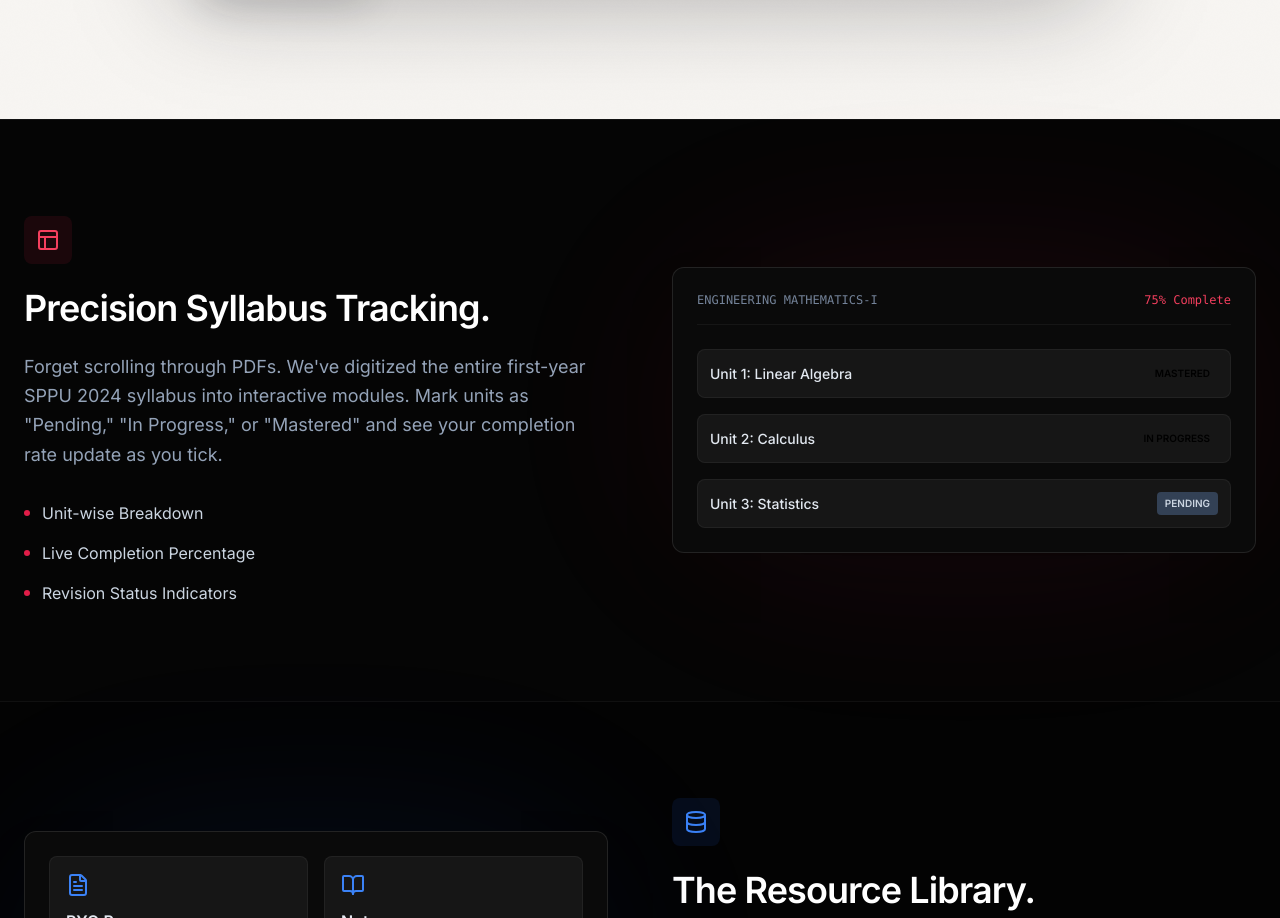
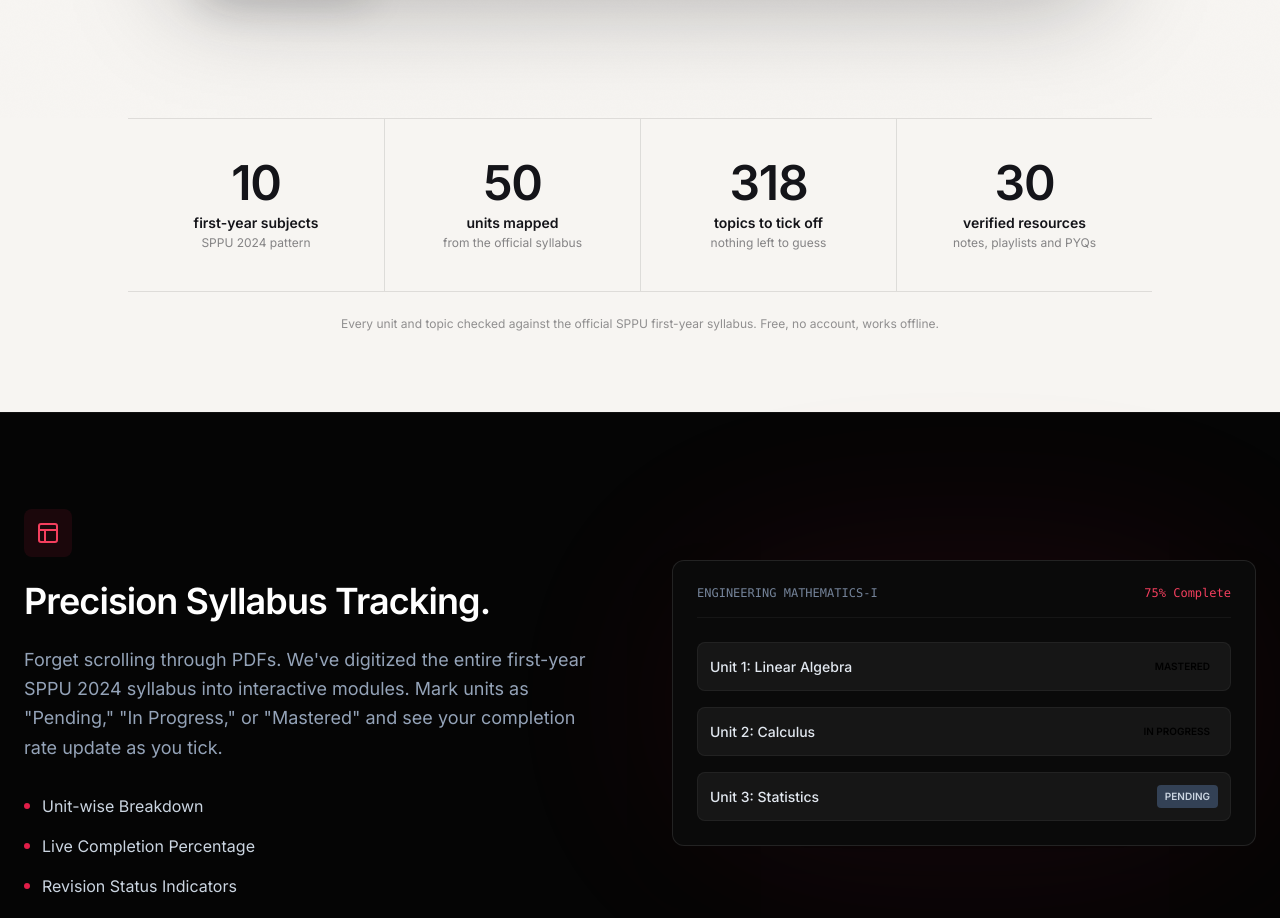
Before and after one commit to manav4u/PrepTracker, a React (Vite) app: page /#/ in a window 1280 px wide. Shown: the part 1485-2403 px from the top of the page. Built offline with nearby package versions, Linux system fonts and the light colour scheme.

Commit message:
Landing rollout 2/7: honest trust strip after hero
Co-authored-by: MaxwithU19 <156198184+MaxwithU19@users.noreply.github.com>

Co-authored-by: MaxwithU19 <156198184+MaxwithU19@users.noreply.github.com>

```diff
--- /dev/null
+++ b/components/landing/TrustStrip.tsx
@@ -0,0 +1,46 @@
+import React from 'react';
+import { motion, useReducedMotion } from 'framer-motion';
+
+const stats = [
+  { value: '10', label: 'first-year subjects', note: 'SPPU 2024 pattern' },
+  { value: '50', label: 'units mapped', note: 'from the official syllabus' },
+  { value: '318', label: 'topics to tick off', note: 'nothing left to guess' },
+  { value: '30', label: 'verified resources', note: 'notes, playlists and PYQs' },
+];
+
+const TrustStrip: React.FC = () => {
+  const reduce = useReducedMotion();
+  return (
+    <section aria-label="What PrepTracker covers" className="relative bg-[#F7F5F2] text-[#141419] px-6 pb-20 -mt-px">
+      <motion.div
+        initial={reduce ? false : { opacity: 0, y: 24 }}
+        whileInView={reduce ? undefined : { opacity: 1, y: 0 }}
+        viewport={{ once: true, margin: '-80px' }}
+        transition={{ type: 'spring', stiffness: 120, damping: 20 }}
+        className="max-w-5xl mx-auto border-y border-black/10"
+      >
+        <div className="grid grid-cols-2 md:grid-cols-4">
+          {stats.map((s, i) => (
+            <motion.div
+              key={s.label}
+              initial={reduce ? false : { opacity: 0, y: 16 }}
+              whileInView={reduce ? undefined : { opacity: 1, y: 0 }}
+              viewport={{ once: true, margin: '-80px' }}
+              transition={{ type: 'spring', stiffness: 140, damping: 20, delay: reduce ? 0 : i * 0.08 }}
+              className={`px-6 py-8 md:py-10 text-center ${i > 0 ? 'border-l border-black/10' : ''} ${i > 1 ? 'max-md:border-t max-md:border-black/10' : ''} ${i === 2 ? 'max-md:border-l-0' : ''}`}
+            >
+              <div className="text-4xl md:text-5xl font-bold tracking-tight">{s.value}</div>
+              <div className="mt-1.5 text-sm font-semibold">{s.label}</div>
+              <div className="mt-0.5 text-xs text-[#141419]/50">{s.note}</div>
+            </motion.div>
+          ))}
+        </div>
+      </motion.div>
+      <p className="max-w-5xl mx-auto mt-6 text-center text-xs text-[#141419]/45">
+        Every unit and topic checked against the official SPPU first-year syllabus. Free, no account, works offline.
+      </p>
+    </section>
+  );
+};
+
+export default TrustStrip;
--- a/pages/LandingPage.tsx
+++ b/pages/LandingPage.tsx
@@ -1,5 +1,6 @@
 import React, { useState, useEffect } from 'react';
 import HeroV2 from '../components/landing/HeroV2';
+import TrustStrip from '../components/landing/TrustStrip';
 import { Link } from 'react-router-dom';
 import { motion, useScroll, useTransform, AnimatePresence } from 'framer-motion';
 import {
@@ -62,6 +63,8 @@
       </nav>
 
       <HeroV2 />
+
+      <TrustStrip />
 
       {/* Feature: Syllabus Command */}
       <section id="syllabus" className="py-24 px-6 border-t border-white/5 bg-[#050505]">
```
